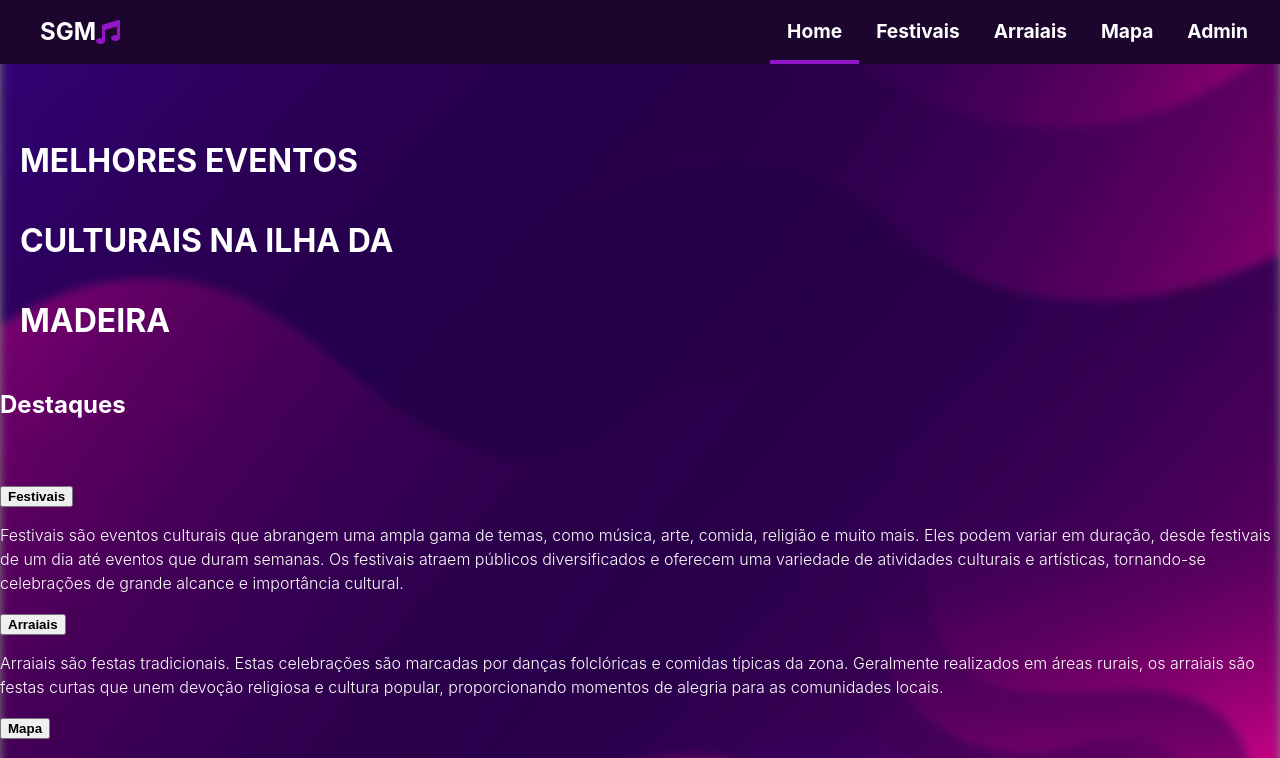
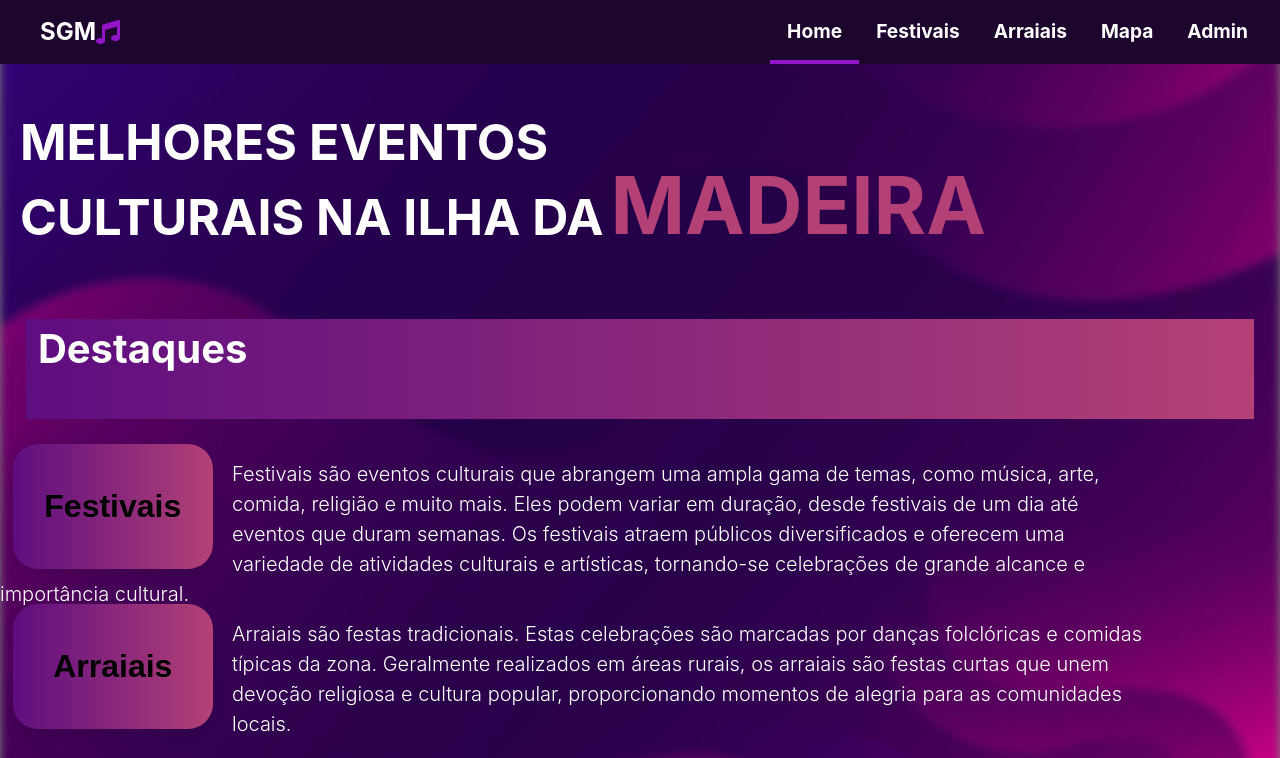
Before and after one commit to ToniG22/tonig22.github.io, a React (Vite) app: page / in a window 1280 px wide. Shown: the top 758 px of the page. Built offline with nearby package versions, Linux system fonts and the light colour scheme.

Commit message:
Update App.css

```diff
--- a/src/App.css
+++ b/src/App.css
@@ -635,3 +635,57 @@ td {
 .spotifyContainer .Spotify:hover {
   right: 0px;
 }
+
+/* --------------- Home ----------------- */
+.Button-home{
+  background-image: linear-gradient(to left, #b34176, #5e0d80);
+  width: 200px;
+  height: 125px;
+  font-size:xx-large;
+  border: none;
+  border-radius: 25px;
+  box-shadow: 0px 8px 15px rgba(0, 0, 0, 0.1);
+  cursor: pointer;
+  margin-left: 1%;
+  margin-right: 1.5%;
+  float: left;
+}
+
+.Button-home:hover{
+  color:#ffffff;
+  font-size: x-large;
+}
+
+.H1-madeira{
+  font-size:80px;
+  color:#b34176;
+  padding-top: 40px;
+}
+
+.H1-home{
+  font-size:50px;
+  margin:0;
+  padding-right: 7px;
+}
+
+.H2-home{
+  font-size: 40px;
+  margin-left:1%;
+  margin-bottom: 0;
+}
+
+.Home-Float{
+  float:left;
+}
+
+.Home-Box{
+  height: 125px;
+  width: 90%;
+  padding-top: 15px;
+  font-size: 20px;
+}
+
+.H2-block{
+  background-image: linear-gradient(to left, #b34176, #5e0d80);
+  margin: 2%;
+}
```
